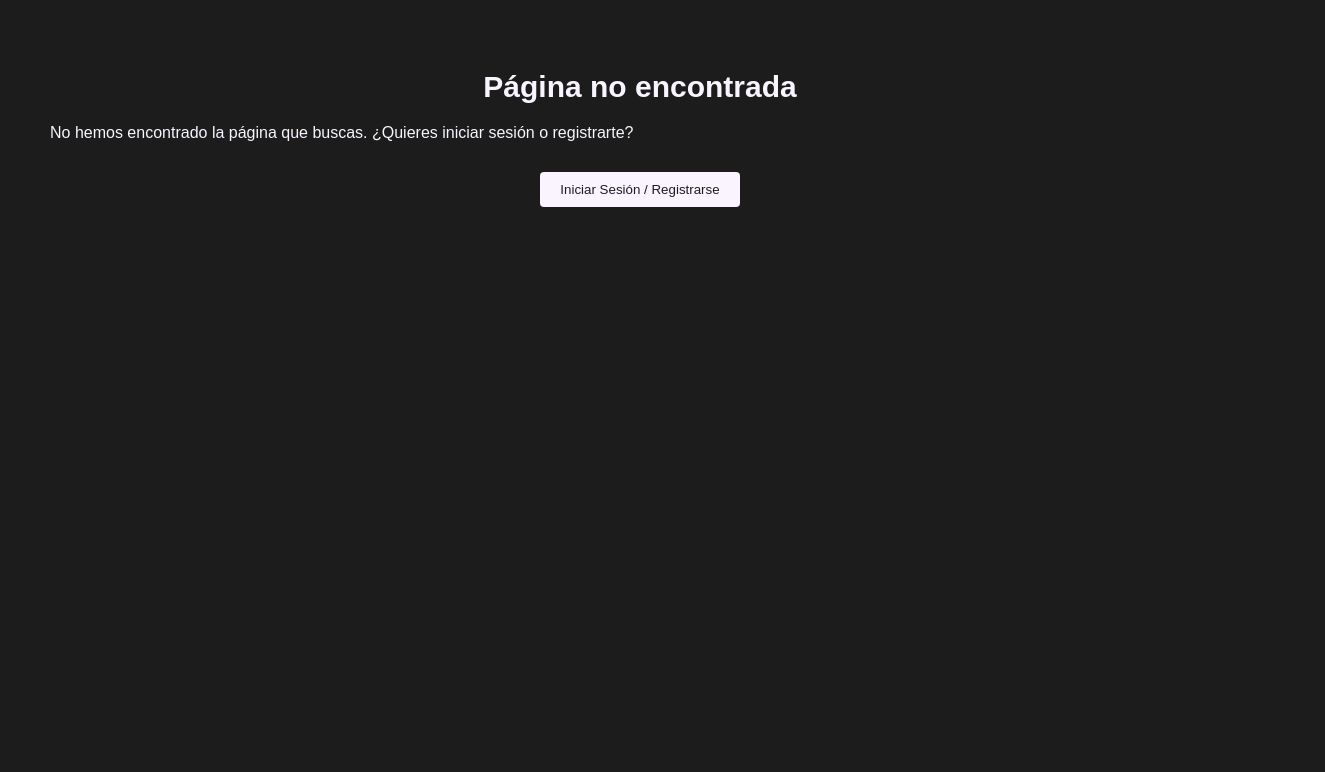
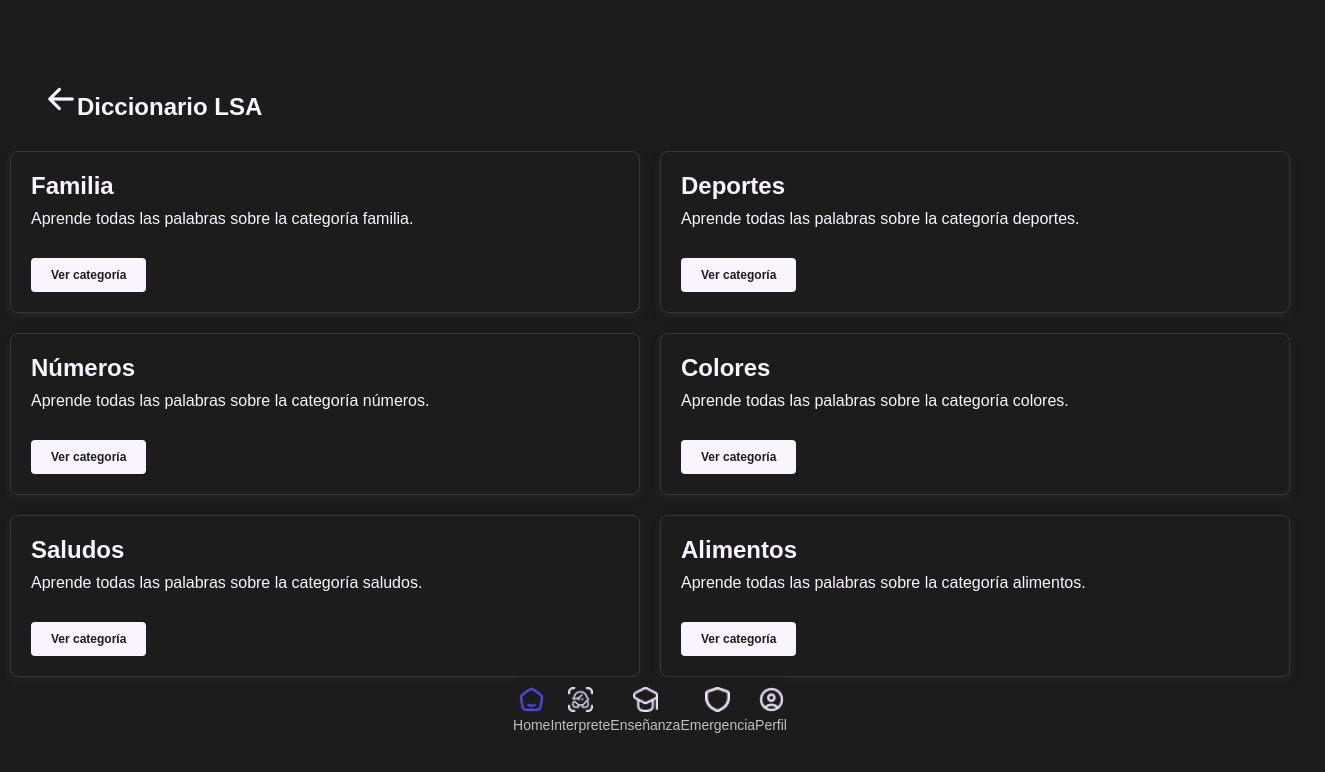
Before and after one commit to DuckyCom/React-App-Senalito, a React (Create React App) app in the folder my-app/: page /diccionario in a window 1280 px wide. Shown: the top 772 px of the page, 1325 px wide, since content can reach past the window. Built offline with nearby package versions, Linux system fonts and the light colour scheme.

Commit message:
2.4.0 Dictionary created + interpretation modifications

```diff
--- a/my-app/src/App.js
+++ b/my-app/src/App.js
@@ -8,6 +8,9 @@ import CasiReg from './components/yacasireg/yacasireg'
 import Emergencia from './components/emergencia/emergencia'
 import Interprete from './components/interpretacion/interpretacion'
 import NotFound from './components/notfound/notfound'
+import Diccionario from './components/diccionario/diccionario'
+import CatFam from './components/diccionario/catfam'
+
 
 function App() {
   return (
@@ -18,6 +21,8 @@ function App() {
         <Route path="/register" element={<Registro />} />
         <Route path="/interprete" element={<Interprete />} />
         <Route path="/emergencia" element={<Emergencia />} />
+        <Route path="/diccionario" element={<Diccionario />} />
+        <Route path="/catfam" element={<CatFam />} />
         <Route exact path="*" element={<NotFound />} />
       </Routes>
     </Router>
--- /dev/null
+++ b/my-app/src/components/diccionario/card.jsx
@@ -0,0 +1,11 @@
+import React from 'react';
+
+const Card = ({ title, description, buttonText, link }) => (
+  <div className="card">
+    <h2>{title}</h2>
+    <p>{description}</p>
+    <button className="botonCard" onClick={() => window.location.href = link}>{buttonText}</button>
+  </div>
+);
+
+export default Card;
--- /dev/null
+++ b/my-app/src/components/diccionario/diccionario.css
@@ -0,0 +1,19 @@
+.card-container {
+    display: flex;
+    flex-wrap: wrap;
+    justify-content: space-between;
+    gap: 20px; /* Espacio entre las tarjetas */
+  }
+
+  .card-container > div {
+    flex: 1 1 calc(50% - 20px); /* Ancho de cada tarjeta: 50% menos el espacio de gap */
+    box-sizing: border-box;
+  }
+
+  .header{
+    .header {
+        padding-left: 15px;
+        padding-top: 60px;
+        display: flex;
+      }
+  }
--- /dev/null
+++ b/my-app/src/components/diccionario/diccionario.jsx
@@ -0,0 +1,68 @@
+import React from 'react';
+import FlechaA from '../img/arrow-left.png';
+import Navbar from '../navbar/navbar.jsx';
+import { useNavigate } from 'react-router-dom';
+import CardFam from './card.jsx';
+import './diccionario.css';
+
+const Diccionario = () => {
+  const navigate = useNavigate();
+  return (
+    <div className="container">
+      <div className='header'>
+        <h2>
+          <img
+            src={FlechaA}
+            alt="atras"
+            onClick={() => navigate('/home')}
+          />
+          Diccionario LSA
+        </h2>
+      </div>
+
+      <div className="card-container">
+        <CardFam
+          title="Familia"
+          description="Aprende todas las palabras sobre la categoría familia."
+          buttonText="Ver categoría"
+          link="/catfam"
+        />
+        <CardFam
+          title="Deportes"
+          description="Aprende todas las palabras sobre la categoría deportes."
+          buttonText="Ver categoría"
+          link="#"
+        />
+        <CardFam
+          title="Números"
+          description="Aprende todas las palabras sobre la categoría números."
+          buttonText="Ver categoría"
+          link="#"
+        />
+        <CardFam
+          title="Colores"
+          description="Aprende todas las palabras sobre la categoría colores."
+          buttonText="Ver categoría"
+          link="#"
+        />
+        <CardFam
+          title="Saludos"
+          description="Aprende todas las palabras sobre la categoría saludos."
+          buttonText="Ver categoría"
+          link="#"
+        />
+        <CardFam
+          title="Alimentos"
+          description="Aprende todas las palabras sobre la categoría alimentos."
+          buttonText="Ver categoría"
+          link="#"
+        />
+
+      </div>
+
+      <Navbar />
+    </div>
+  );
+};
+
+export default Diccionario;
--- a/my-app/src/components/home/home.jsx
+++ b/my-app/src/components/home/home.jsx
@@ -24,7 +24,7 @@ function Home() {
             title="Enseñanza"
             description="Aprende lenguaje de señas argentina de la mano de los mejores."
             buttonText="Aprender ahora"
-            link="#"
+            link="/diccionario"
           />
           <Card
             title="Enseñanza"
--- a/my-app/src/components/interpretacion/interpretacion.jsx
+++ b/my-app/src/components/interpretacion/interpretacion.jsx
@@ -1,7 +1,8 @@
-import React, { useEffect, useState } from 'react';
+import React, { useState, useRef, useEffect, useCallback } from "react";
 import { useNavigate } from 'react-router-dom'; // Importar useNavigate
-import * as tfjs from '@tensorflow/tfjs';
-import * as tmImage from '@teachablemachine/image';
+import { FilesetResolver, GestureRecognizer } from "@mediapipe/tasks-vision";
+import { drawConnectors, drawLandmarks } from "@mediapipe/drawing_utils";
+import { HAND_CONNECTIONS } from "@mediapipe/hands";
 import Navbar from '../navbar/navbar';
 import './interpretacion.css';
 import Flechas from './imgs/FlechaCambio.png';
@@ -10,82 +11,111 @@ import FlechaAtras from './imgs/FlechaAtras.png';
 import Borrar from './imgs/Borrar.png';
 import BotonC from './imgs/BotonCamara.png';
 import BorrarTodo from './imgs/BorrarTodo.png';
+import Webcam from "react-webcam";
 
 const InterpretacionPage = () => {
-  let model, webcam, maxPredictions;
+  const [concatenatedText, setConcatenatedText] = useState('');
+  const [gestureOutput, setGestureOutput] = useState('');
+  const [gestureRecognizer, setGestureRecognizer] = useState(null);
+  const [webcamRunning, setWebcamRunning] = useState(false);
+  const webcamRef = useRef(null);
+  const canvasRef = useRef(null);
+  const detectedLetters = new Set();
+  const navigate = useNavigate(); // Hook para redirección
   const threshold = 0.85;
-  const detectedLetters = new Set();
-  const [concatenatedText, setConcatenatedText] = useState('');
-  const navigate = useNavigate(); // Hook para redirección
 
   useEffect(() => {
-    loadFromCookies(); // Cargar el texto almacenado en cookies al iniciar el componente
+    loadFromCookies();
   }, []);
 
-  const classThresholds = {
-    'Yo': 0.80,
-    'O': 0.95,
-    'I': 0.90,
-    'Como': 0.90,
-    'L': 0.40,
-    'T': 0.70,
-    'Estas': 0.90,
-  };
-
-  async function init() {
-    const modelURL = "./modelo/model.json";
-    const metadataURL = "./modelo/metadata.json";
-
-    model = await tmImage.load(modelURL, metadataURL);
-    maxPredictions = model.getTotalClasses();
-
-    const flip = true;
-    webcam = new tmImage.Webcam(324, 185, flip);
-    await webcam.setup();
-    await webcam.play();
-    window.requestAnimationFrame(loop);
-
-    document.getElementById("start-area").style.display = "none";
-    document.getElementById("webcam-container").style.display = 'block';
-    document.getElementById("webcam-container").appendChild(webcam.canvas);
-
-    setInterval(() => {
-      document.getElementById("webcam-container").classList.remove('border-green');
-      document.getElementById("webcam-container").classList.add('border-red');
-      predict();
-    }, 1000);
+  // Cargar GestureRecognizer con el modelo de prueba
+  async function loadGestureRecognizer() {
+    const vision = await FilesetResolver.forVisionTasks(
+      "https://cdn.jsdelivr.net/npm/@mediapipe/tasks-vision@latest/wasm"
+    );
+    const recognizer = await GestureRecognizer.createFromOptions(vision, {
+      baseOptions: {
+        modelAssetPath: "https://storage.googleapis.com/mediapipe-models/gesture_recognizer/gesture_recognizer/float16/1/gesture_recognizer.task", // Ruta directa del modelo
+      },
+      numHands: 2,
+      runningMode: "VIDEO",
+    });
+    setGestureRecognizer(recognizer);
   }
 
-  async function loop() {
-    webcam.update();
-    window.requestAnimationFrame(loop);
-  }
+  useEffect(() => {
+    loadGestureRecognizer();
+  }, []);
 
-  async function predict() {
-    const prediction = await model.predict(webcam.canvas);
-    let highestPrediction = { className: '', probability: 0 };
+  const predictWebcam = useCallback(() => {
+    if (!gestureRecognizer) return;
 
-    for (let i = 0; i < maxPredictions; i++) {
-      if (prediction[i].probability > highestPrediction.probability) {
-        highestPrediction = prediction[i];
+    const nowInMs = Date.now();
+    const results = gestureRecognizer.recognizeForVideo(
+      webcamRef.current.video,
+      nowInMs
+    );
+
+    const canvasCtx = canvasRef.current.getContext("2d");
+    canvasCtx.save();
+    canvasCtx.clearRect(0, 0, canvasRef.current.width, canvasRef.current.height);
+
+    const videoWidth = webcamRef.current.video.videoWidth;
+    const videoHeight = webcamRef.current.video.videoHeight;
+
+    webcamRef.current.video.width = videoWidth;
+    webcamRef.current.video.height = videoHeight;
+    canvasRef.current.width = videoWidth;
+    canvasRef.current.height = videoHeight;
+
+    // Dibuja los landmarks y conexiones de la mano
+    if (results.landmarks) {
+      for (const landmarks of results.landmarks) {
+        drawConnectors(canvasCtx, landmarks, HAND_CONNECTIONS, {
+          color: "#00FF00",
+          lineWidth: 5,
+        });
+        drawLandmarks(canvasCtx, landmarks, { color: "#FF0000", lineWidth: 2 });
       }
     }
 
-    const className = highestPrediction.className;
-    const classThreshold = classThresholds[className] || threshold;
+    // Procesa las predicciones de gestos
+    if (results.gestures.length > 0) {
+      const gestureName = results.gestures[0][0].categoryName;
+      const gestureScore = results.gestures[0][0].score;
 
-    if (highestPrediction.probability >= classThreshold && !detectedLetters.has(className)) {
-      detectedLetters.add(className);
-      setConcatenatedText(prevText => {
-        const newText = `${prevText} ${className}`.trim();
+      if (gestureScore >= threshold && !detectedLetters.has(gestureName)) {
+        detectedLetters.add(gestureName);
+        setConcatenatedText((prevText) => {
+          const newText = `${prevText} ${gestureName}`.trim();
           saveToCookies(newText);
           return newText;
         });
       }
+      setGestureOutput(gestureName);
+    } else {
+      setGestureOutput("");
+    }
 
-    document.getElementById("webcam-container").classList.remove('border-red');
-    document.getElementById("webcam-container").classList.add('border-green');
+    if (webcamRunning) {
+      requestAnimationFrame(predictWebcam);
     }
+  }, [gestureRecognizer, webcamRunning]);
+
+  const enableCam = useCallback(() => {
+    if (!gestureRecognizer) {
+      alert("Please wait for gestureRecognizer to load");
+      return;
+    }
+
+    if (webcamRunning) {
+      setWebcamRunning(false);
+      cancelAnimationFrame(predictWebcam);
+    } else {
+      setWebcamRunning(true);
+      requestAnimationFrame(predictWebcam);
+    }
+  }, [gestureRecognizer, webcamRunning, predictWebcam]);
 
   function removeLastPrediction() {
     setConcatenatedText(prevText => {
@@ -139,7 +169,6 @@ const InterpretacionPage = () => {
 
   return (
     <div>
-
       <div className="container">
         <div className="header">
           <div className="title">
@@ -147,7 +176,7 @@ const InterpretacionPage = () => {
               src={FlechaAtras}
               alt="atras"
               className="arrow-left"
-        onClick={() => navigate('/home')} // Redirige a /home al hacer clic
+              onClick={() => navigate('/home')}
             />
             <h1 className="interpretacion">Interpretación</h1>
           </div>
@@ -162,12 +191,13 @@ const InterpretacionPage = () => {
             </div>
           </div>
           <div className="buttons">
-            <div id="start-area" className="start-area">
-              <button type="button" onClick={init} className="start-button">
+            <button type="button" onClick={enableCam} className="start-button">
               <img src={BotonC} alt="Iniciar cámara" className="Boton" />
             </button>
+            <div id="webcam-container" className="webcam-container">
+              <Webcam audio={false} ref={webcamRef} className="webcam" />
+              <canvas ref={canvasRef} className="webcam-canvas"></canvas>
             </div>
-            <div id="webcam-container" className="webcam-container" style={{ display: 'none' }}></div>
           </div>
           <div id="label-container" className="label-container">
             <div id="concatenated-text">{concatenatedText}</div>
```
Also changed, not shown: my-app/src/components/diccionario/catfam.jsx (added), 1 other file (tests, documents, lock files or other folders). Lines whose indentation alone changed are shown as unchanged.
